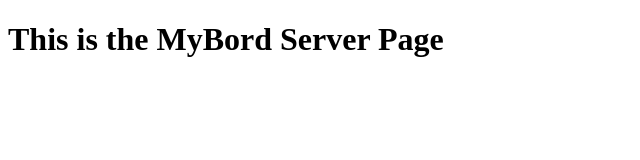
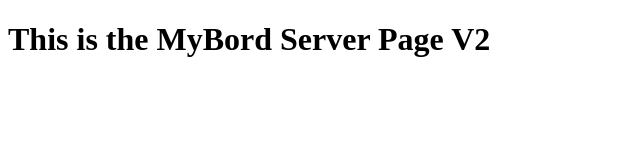
Before and after one commit to MyBord/mybord-server, a website: page src/pages/index.html in a window 1280 px wide. Shown: the full height of the page, 0-640 px from the left. Drawn offline with Linux system fonts and the light colour scheme.

Commit message:
updating index page

```diff
--- a/src/pages/index.html
+++ b/src/pages/index.html
@@ -5,6 +5,6 @@
     <title>MyBord Server</title>
   </head>
   <body>
-    <h1>This is the MyBord Server Page</h1>
+    <h1>This is the MyBord Server Page V2</h1>
   </body>
 </html>
```
